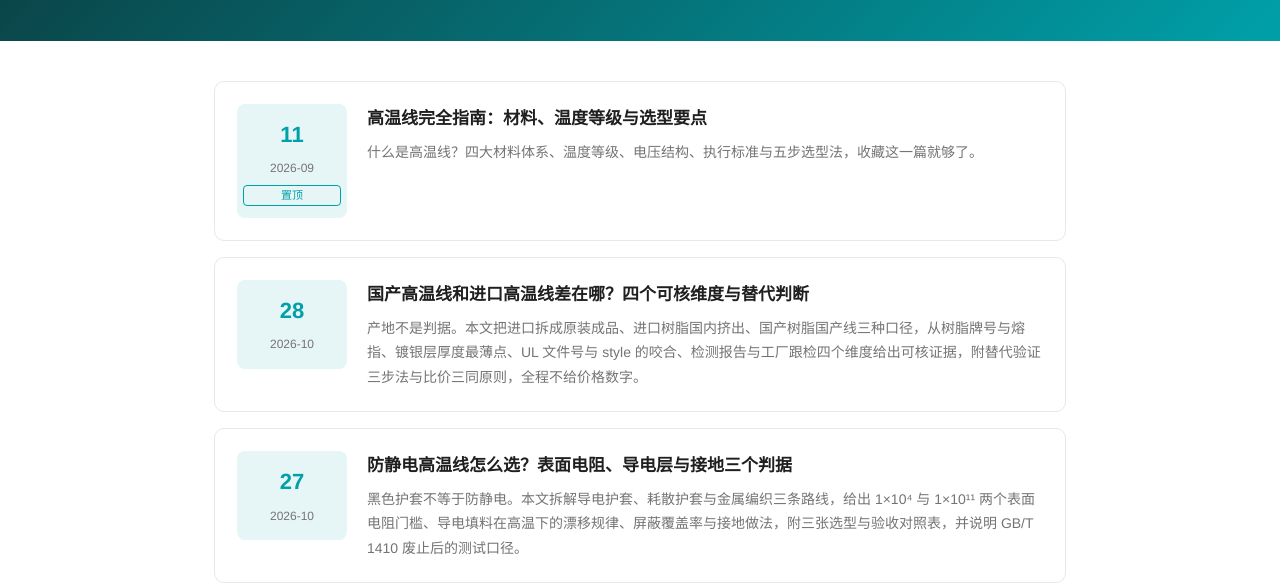
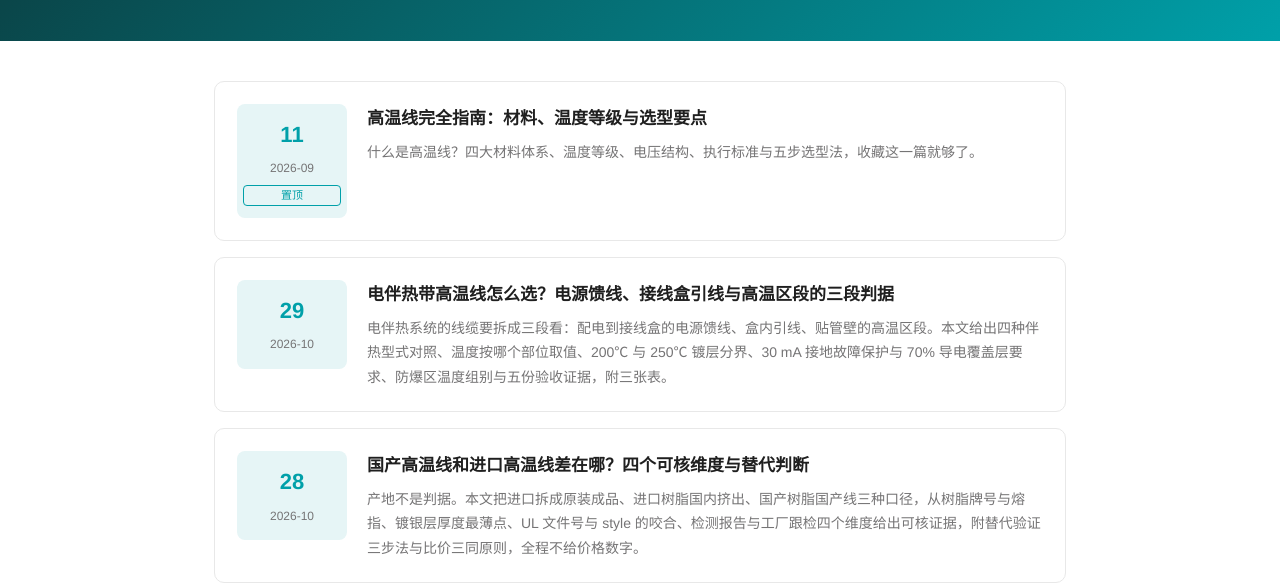
Before and after one commit to mfujun2025/gaowenxian, a plain HTML site: page news.html in a window 1280 px wide. Shown: the part 223-807 px from the top of the page. Drawn offline with Linux system fonts and the light colour scheme.

Commit message:
content: add news-52 card to list

```diff
--- a/news.html
+++ b/news.html
@@ -50,6 +50,13 @@
       <div>
         <h3>高温线完全指南：材料、温度等级与选型要点</h3>
         <p>什么是高温线？四大材料体系、温度等级、电压结构、执行标准与五步选型法，收藏这一篇就够了。</p>
+      </div>
+    </a>
+    <a class="news-card" href="news/news-52.html">
+      <div class="date"><b>29</b><span>2026-10</span></div>
+      <div>
+        <h3>电伴热带高温线怎么选？电源馈线、接线盒引线与高温区段的三段判据</h3>
+        <p>电伴热系统的线缆要拆成三段看：配电到接线盒的电源馈线、盒内引线、贴管壁的高温区段。本文给出四种伴热型式对照、温度按哪个部位取值、200℃ 与 250℃ 镀层分界、30 mA 接地故障保护与 70% 导电覆盖层要求、防爆区温度组别与五份验收证据，附三张表。</p>
       </div>
     </a>
     <a class="news-card" href="news/news-51.html">
```
